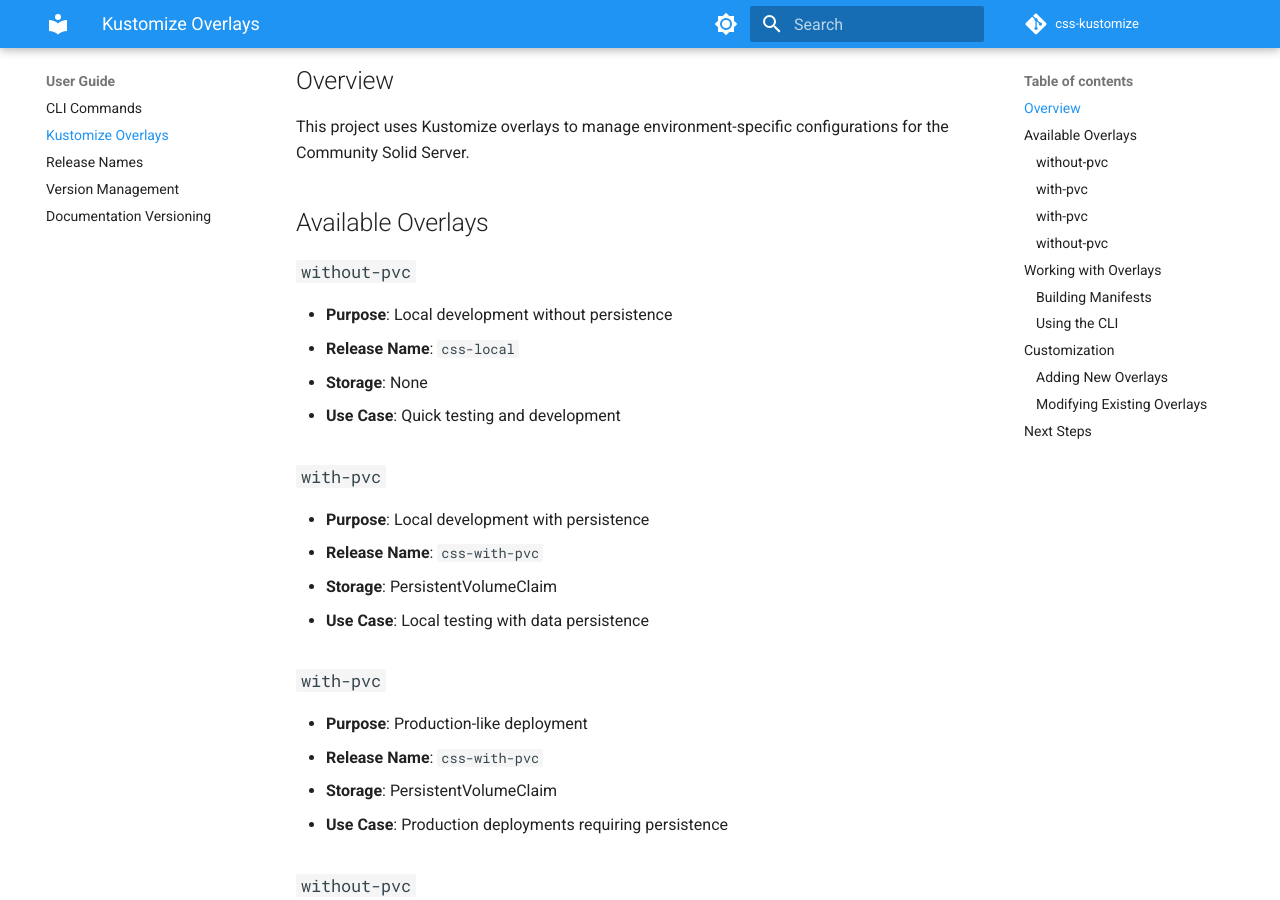
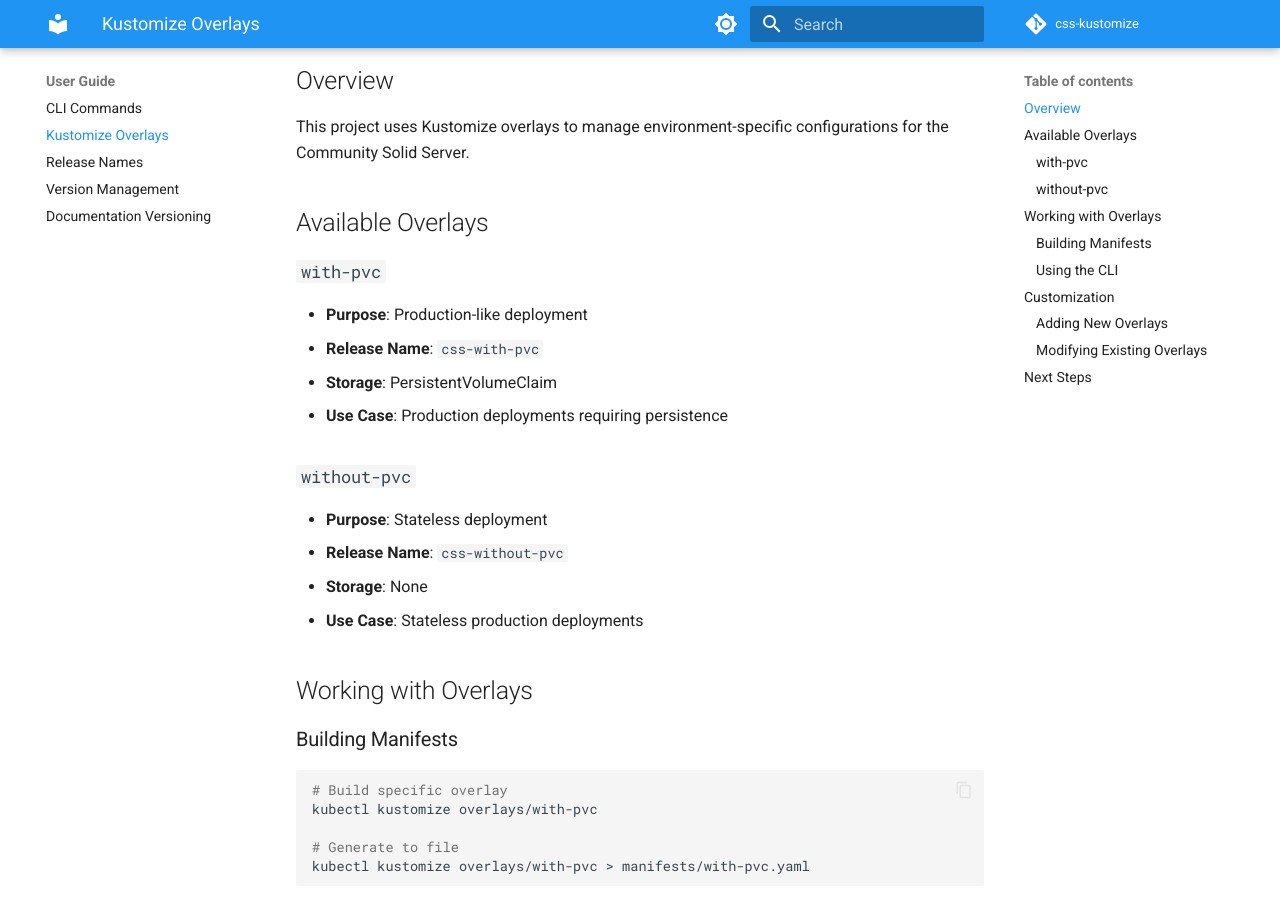
Before and after one commit to taybiz/css-kustomize, an MkDocs documentation site: the page built from docs/user-guide/kustomize-overlays.md, in a window 1280 px wide and 900 px high, scrolled down 270 px. Built offline with MkDocs 1.6.1 and Material for MkDocs 9.7.7, drawn with Linux system fonts in a browser that asks for light colours; comment, search, counter and statistics services are not loaded; the version menu is left out.

```diff
--- a/docs/user-guide/kustomize-overlays.md
+++ b/docs/user-guide/kustomize-overlays.md
@@ -7,20 +7,6 @@ Learn how to work with Kustomize overlays in the CSS Kustomize project.
 This project uses Kustomize overlays to manage environment-specific configurations for the Community Solid Server.
 
 ## Available Overlays
-
-### `without-pvc`
-
-- **Purpose**: Local development without persistence
-- **Release Name**: `css-local`
-- **Storage**: None
-- **Use Case**: Quick testing and development
-
-### `with-pvc`
-
-- **Purpose**: Local development with persistence
-- **Release Name**: `css-with-pvc`
-- **Storage**: PersistentVolumeClaim
-- **Use Case**: Local testing with data persistence
 
 ### `with-pvc`
 
--- a/pyproject.toml
+++ b/pyproject.toml
@@ -1,6 +1,6 @@
 [project]
 name = "css-kustomize"
-version = "0.1.0"
+version = "0.2.0"
 description = "Kubernetes manifests for Community Solid Server with Dagger automation"
 authors = [
     {name = "Stephen Taylor"}
```
Also changed, not shown: .clinerules/markdown-formatting.md (added, +27 -0 lines), .clinerules/python-exception-handling.md (added, +33 -0 lines), .clinerules/python-formatting.md (added, +27 -0 lines), 4 other files.
